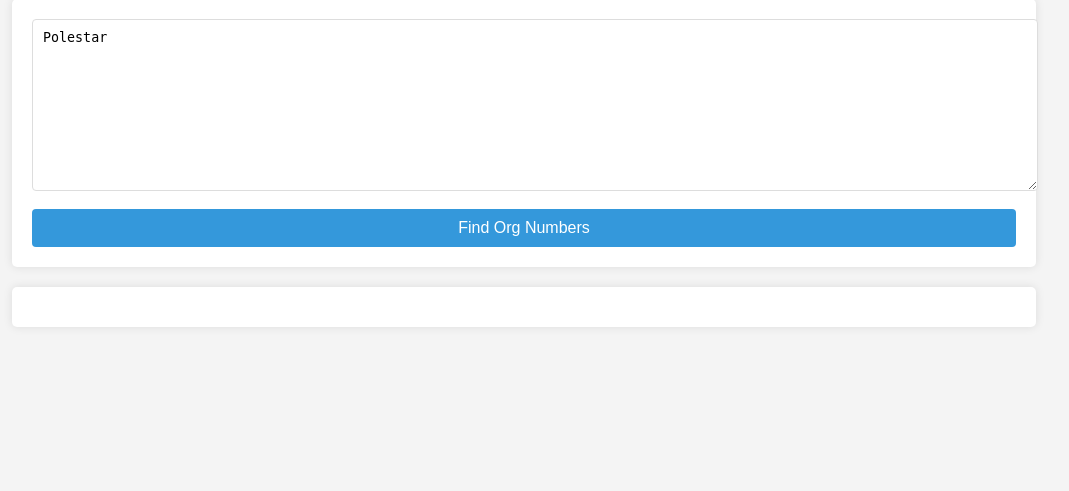
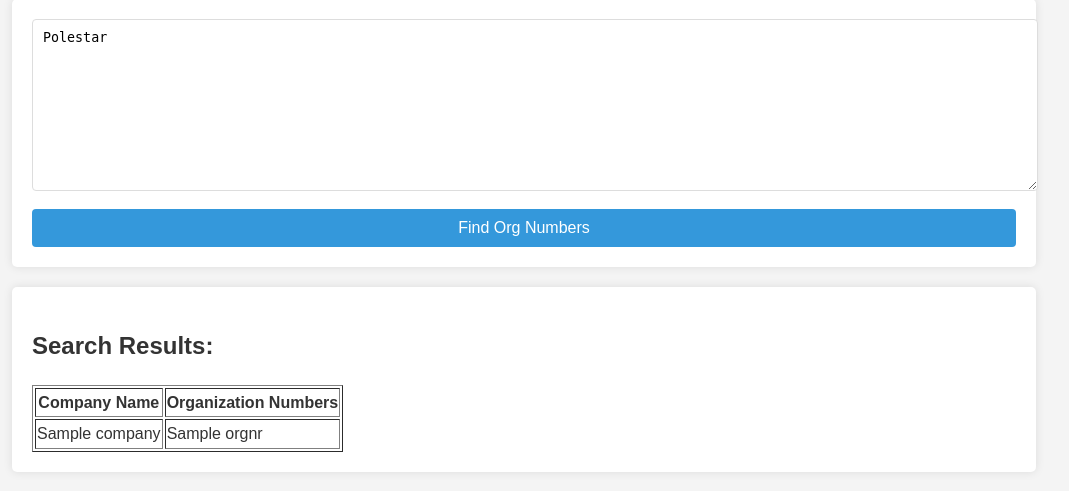
Before and after one commit to Akatsuki-Ryu/companyinfobot, a Flask app: template templates/index.html in a window 1280 px wide. Shown: the part 115-606 px from the top of the page, without its empty margins (116-1185 px from the left). Run offline with Flask 2, Linux system fonts and the light colour scheme; the template is opened without the code that fills it: most values are stand-ins (such as "Sample title", 1, 10 or a date in 2020).

Commit message:
extracting search result

```diff
--- a/main.py
+++ b/main.py
@@ -1,8 +1,8 @@
-from flask import Flask, render_template, request, jsonify
+from flask import Flask, render_template, request
 import requests
 from bs4 import BeautifulSoup
 import time
-
+from extract_search_results import extract_search_results
 app = Flask(__name__)
 
 def search_company(company_name):
@@ -13,26 +13,33 @@
     response = requests.get(url, headers=headers)
     soup = BeautifulSoup(response.content, 'html.parser')
     results = soup.find_all(class_="search-results")
-    # save the results to a file as an example
-    with open('sample_results.txt', 'w') as f:
-        f.write(str(results[0]))
-    return results[0]
+    return str(results[0]) if results else "No results found"
+
+def extract_orgnr_from_results(results):
+    soup = BeautifulSoup(results, 'html.parser')
+    orgnrs = []
+    for result in soup.find_all('search'):
+        orgnr = result.get('orgnr')
+        if orgnr:
+            orgnrs.append(orgnr)
+    return orgnrs
 
 @app.route('/', methods=['GET', 'POST'])
 def index():
+    results = []
     if request.method == 'POST':
         company_list = request.form['company_list'].split('\n')
-        results = []
         for company in company_list:
-            search_results = search_company(company)
+            raw_search_results = search_company(company)
+            search_results = extract_search_results(raw_search_results)
             print(search_results)
-            if search_results:
-                results.append(f"{company}: {search_results}")
-            else:
-                results.append(f"{company}: Not found")
+            # if search_results != "No results found":
+                # orgnrs = extract_orgnr_from_results(raw_search_results)
+                # results.append({"company": company, "orgnrs": orgnrs})
+            # else:
+                # results.append({"company": company, "orgnrs": ["Not found"]})
             time.sleep(2)  # Add a 2-second delay between requests
-        return jsonify(results)
-    return render_template('index.html')
+    return render_template('index.html', results=results)
 
 if __name__ == '__main__':
     app.run(debug=True)
--- a/requirements.txt
+++ b/requirements.txt
@@ -4,3 +4,4 @@
 werkzeug==2.2.2
 selenium==4.1.0
 webdriver_manager==3.5.2
+bs4==0.0.1
--- a/templates/index.html
+++ b/templates/index.html
@@ -9,24 +9,31 @@
 <body>
     <div class="container">
         <h1>Company Org Number Finder</h1>
-        <form id="companyForm">
-            <textarea id="companyList" rows="10" placeholder="Enter company names, one per line">Polestar</textarea>
+        <form id="companyForm" method="POST">
+            <textarea id="companyList" name="company_list" rows="10" placeholder="Enter company names, one per line">Polestar</textarea>
             <button type="submit">Find Org Numbers</button>
         </form>
-        <div id="results"></div>
+        <div id="results">
+            {% if results %}
+                <h2>Search Results:</h2>
+                <table border="1">
+                    <tr>
+                        <th>Company Name</th>
+                        <th>Organization Numbers</th>
+                    </tr>
+                    {% for result in results %}
+                        <tr>
+                            <td>{{ result.company }}</td>
+                            <td>
+                                {% for orgnr in result.orgnrs %}
+                                    {{ orgnr }}<br>
+                                {% endfor %}
+                            </td>
+                        </tr>
+                    {% endfor %}
+                </table>
+            {% endif %}
+        </div>
     </div>
-    <script>
-        document.getElementById('companyForm').addEventListener('submit', async (e) => {
-            e.preventDefault();
-            const companyList = document.getElementById('companyList').value;
-            const response = await fetch('/', {
-                method: 'POST',
-                headers: {'Content-Type': 'application/x-www-form-urlencoded'},
-                body: `company_list=${encodeURIComponent(companyList)}`
-            });
-            const results = await response.json();
-            document.getElementById('results').innerHTML = results.join('<br>');
-        });
-    </script>
 </body>
 </html>
```
Also changed, not shown: extract_search_results.py (added, +17 -0 lines), sample_results.txt (+8 -4 lines).
